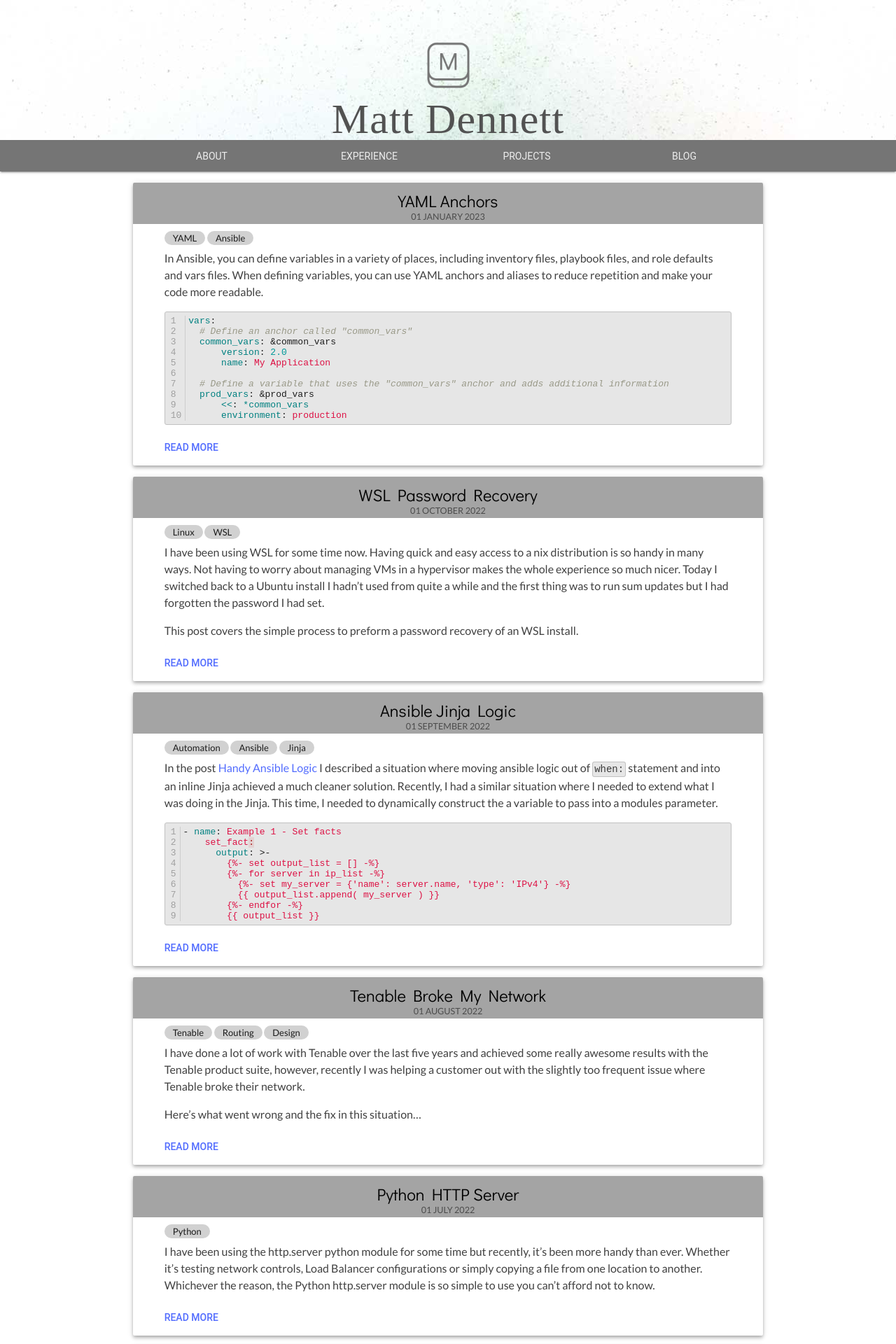
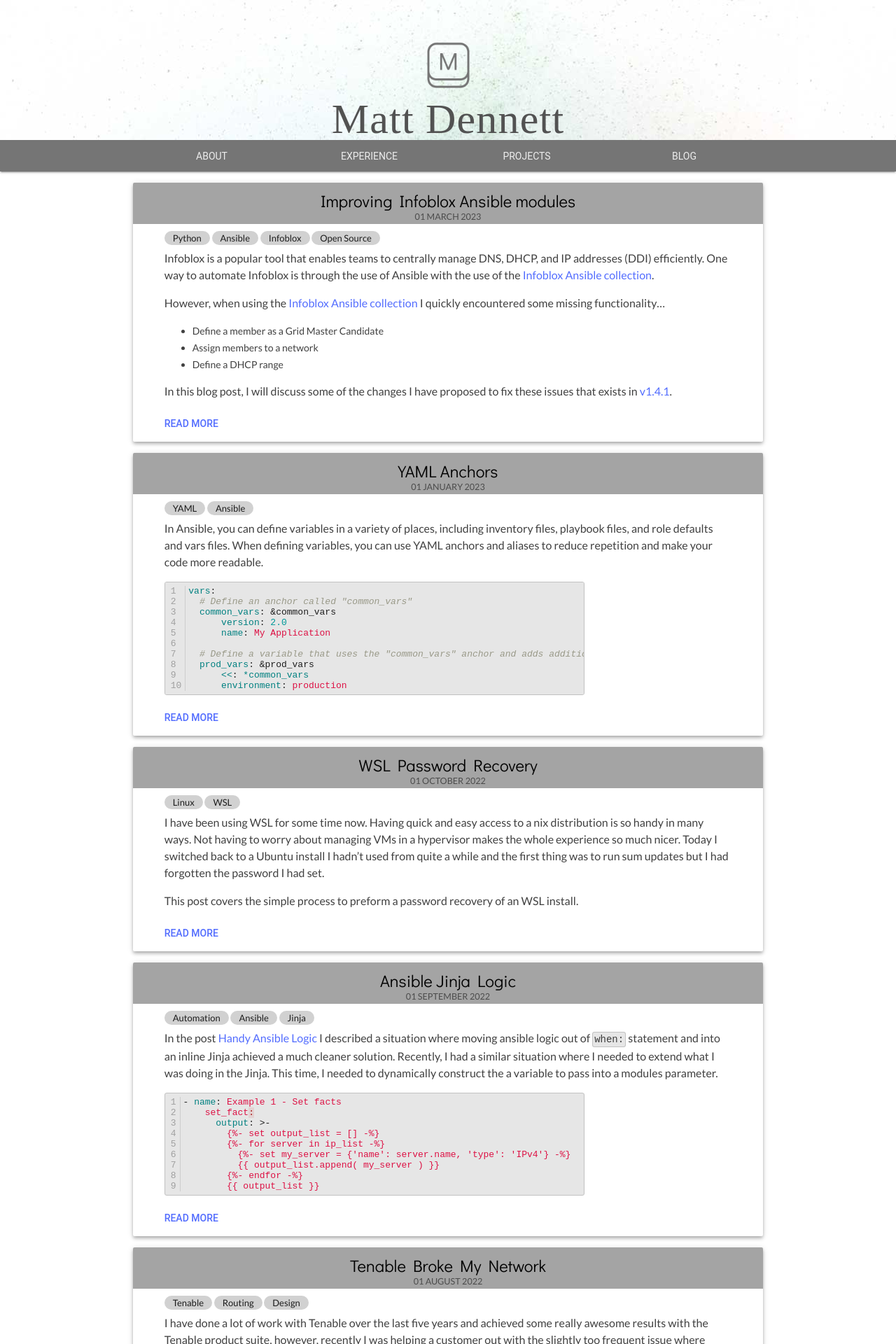
Before and after one commit to matthewdennett/matthewdennett.github.io, a Jekyll site: the page built from blog/index.html, in a window 1280 px wide. Shown: the top 1920 px of the page at 70% size. Built offline with Jekyll 4.4.1, drawn with Linux system fonts in a browser that asks for light colours; nearby versions of some CDN libraries; some web fonts are replaced; some of the changed lines change nothing that is shown.

Commit message:
New post and code box formatting

````diff
--- /dev/null
+++ b/_posts/2023-03-01-Improving-Infoblox-Ansible.md
@@ -0,0 +1,186 @@
+---
+layout: post
+title: Improving Infoblox Ansible modules
+tags:
+- Python
+- Ansible
+- Infoblox
+- Open Source
+show: true
+---
+
+Infoblox is a popular tool that enables teams to centrally manage DNS, DHCP, and IP addresses (DDI) efficiently. One way to automate Infoblox is through the use of Ansible with the use of the [Infoblox Ansible collection](https://galaxy.ansible.com/infoblox/nios_modules).
+
+However, when using the [Infoblox Ansible collection](https://galaxy.ansible.com/infoblox/nios_modules) I quickly encountered some missing functionality…
+
+- Define a member as a Grid Master Candidate
+- Assign members to a network
+- Define a DHCP range
+
+In this blog post, I will discuss some of the changes I have proposed to fix these issues that exists in [v1.4.1](https://galaxy.ansible.com/infoblox/nios_modules).
+
+
+<!--more-->
+
+#### Grid Master Candidate
+
+The role of a GMC in the Infoblox Grid is quite important, it's pretty much the DR solution for management the Infoblox platform. As such I was really surprised that it wasn't already included in the nios_member module.
+
+This was a fairly simple fix to implement. The Infoblox API(WAPI) member endpoint accepts a boolean for the ```master_candidate``` field to enable or disable a member as a Grid Master Candidate flag for a member. As the nios_modules use the WAPI API to apply configuration changes, I just need to update the nios_member module to accept the ```master_candidate``` field that would in turn be passed to the API endpoint.
+
+To achieve this I just needed to add a small update to the ```ib_spec``` definition in the nios_member.py file. Here's the updated change...
+
+{% highlight Python linenos %}
+master_candidate=dict(type='bool', default=False)
+{% endhighlight %}
+
+This update adds the ```master_candidtate``` element with the default value being set to false.
+
+Now you can define or update a Grid member to be a Grid Master Candiadate like show in the example below.
+
+{% highlight yaml linenos %}
+---
+- name: Add a Grid Master Candidate to the grid with IPv4 address
+  infoblox.nios_modules.nios_member:
+    host_name: member01.localdomain
+    master_candidate: true
+    vip_setting:
+      - address: 192.168.1.100
+        subnet_mask: 255.255.255.0
+        gateway: 192.168.1.1
+    config_addr_type: IPV4
+    platform: VNIOS
+    comment: "Created by Ansible"
+    state: present
+    provider:
+      host: "{{ inventory_hostname_short }}"
+      username: admin
+      password: admin
+  connection: local
+...
+{% endhighlight %}
+
+#### Network Member Assignment
+
+Being able to assign Grid members to a network is a prerequisite for networks to be configured to server DHCP for fixed addresses or ranges. Not being able to assign members directly though the ansible nios_network module is quite limiting for a DDI product.
+
+The WAPI API commonly uses the concept of a ‘struct’ when there is the need for data to be passed in with a specific structure. The WAPI doco describes a wide variety of structs and their associated properties. Each struct is identified with the key ```_struct``` and the value naming the type of struct being passed in.  Below is an example 'dhcpmember' struct needed to be passed to the WAPI API to associate the Grid member 'member1.localdomain' to a network object.
+
+{% highlight yaml linenos %}
+members:
+  - _struct: 'dhcpmember'
+    name: 'member1.localdomain'
+{% endhighlight %}
+
+First step to address this issue was to update the nios_network module to accept the addition ‘members’ element. Like earlier to as pretty straight forward updating the ```ib_spec``` definition in nios_network.py.
+
+{% highlight Python linenos %}
+members=dict(type='list', elements='dict', default=[])
+{% endhighlight %}
+
+This update adds the ```members``` element as a list of dictionaries with the default value being an empty list.
+
+This change itself would be enough to enable member assignment, however it would require the user of the module to pass in a list of structs like show in the earlier example. It would work, but it a bit clunky needing the user to know the details of the WAPI struct required. To keep the module use simple I was thinking that the struct should be created by the module from a simple list passed in by the user. So the user would only need  to add the ```members``` element like this.
+
+{% highlight yaml linenos %}
+members:
+  - name: 'member1.localdomain'
+{% endhighlight %}
+
+Much cleaner and straight forward for someone not **familiar** with the WAPI API structs.
+
+To apply this conversion I added the following function to the ```api.py``` file, which is called when a network v4 or v6 object is being configured.
+
+{% highlight Python linenos %}
+def convert_members_to_struct(member_spec):
+    ''' Transforms the members list of the Network module arguments into a
+    valid WAPI struct. This function will change arguments into the valid
+    wapi structure.
+    '''
+    if 'members' in member_spec.keys():
+        member_spec['members'] = [{'_struct': 'dhcpmember', 'name': k['name']} for k in member_spec['members']]
+    return member_spec
+{% endhighlight %}
+
+This function uses list comprehension to construct, the required struct key value pairs for each member in the list, when the ```members``` key has been defined in the ansible code.
+
+Now you can assigne Grid Members to a newwork like the example below.
+
+{% highlight yaml linenos %}
+- name: Create network with member assignment for a network ipv4
+  infoblox.nios_modules.nios_network:
+    network: 192.168.10.0/24
+    comment: This is a test comment
+    members:
+      - name: member1.infoblox
+      - name: member2.infoblox
+    state: present
+    provider:
+      host: "{{ inventory_hostname_short }}"
+      username: admin
+      password: admin
+  connection: local
+{% endhighlight %}
+
+
+#### DHCP range
+
+As assigning Grid members to a network wasn’t possible though the nios_network module a module for creating a DHCP range wouldn’t be of much use or be able to function correctly. Now with the above changes implemented, a new module to manage nios_range objects is possible. As this was a new module being added to the collection the changes required were quite a lot bigger.
+
+Other than the creation of the module and ```ib_spec```  definition of the available input options, some addition logic to handle the require input data structs for the DHCP member type. This time some error checking is required to ensure only one DHCP member type is defined at any one time. For this, I added  the function `def convert_range_member_to_struct(module):` to the nios_range.py file that is called before the WAPI API object is created.
+
+Here is what the function looks like…
+
+
+{% highlight Python linenos %}
+def convert_range_member_to_struct(module):
+    '''This function will check the module input to ensure that only one member assignment type is specified at once.
+    Member passed in is converted to the correct struct for the API to understand bassed on the member type.
+    '''
+    # Error checking that only one member type was defined
+    params = [k for k in module.params.keys() if module.params[k] is not None]
+    opts = list(set(params).intersection(['member', 'failover_association', 'ms_server']))
+    if len(opts) > 1:
+        raise AttributeError("'%s' can not be defined when '%s' is defined!" % (opts[0], opts[1]))
+
+    # A member node was passed in. Ehsure the correct type and struct
+    if 'member' in opts:
+        module.params['member'] = {'_struct': 'dhcpmember', 'name': module.params['member']}
+        module.params['server_association_type'] = 'MEMBER'
+    # A FO association was passed in. Ensure the correct type is set
+    elif 'failover_association' in opts:
+        module.params['server_association_type'] = 'FAILOVER'
+    # MS server was passed in. Ensure the correct type and struct
+    elif 'ms_server' in opts:
+        module.params['ms_server'] = {'_struct': 'msdhcpserver', 'ipv4addr': module.params['ms_server']}
+        module.params['server_association_type'] = 'MS_SERVER'
+
+    return module
+{% endhighlight %}
+
+Using list comprehension, a list of option keys is created for any option that has been configured with a value. This allows for us to check that only one DHCP member type has been defined by checking the length of the intersection between the two list and raise a descriptive error when more than one exists.
+
+Next we set the appropriate ```server_association_type``` for the options passed in and construct the required data struct for the API to process.
+
+So now we can create a network range like this...
+
+{% highlight yaml linenos %}
+- name: Configure a ipv4 range served by a member
+  infoblox.nios_modules.nios_range:
+    network: 192.168.10.0/24
+    start: 192.168.10.10
+    end: 192.168.10.20
+    name: Test Range 1
+    member: infoblox1.localdomain
+    comment: this is a test comment
+    state: present
+    provider:
+      host: "{{ inventory_hostname_short }}"
+      username: admin
+      password: admin
+  connection: local
+{% endhighlight %}
+
+#### Conclusion
+
+The GitHub project has recently changed over to a new set of maintainers, which has slowed down the review and QA process quite a lot whole they are still getting up to spped with the project. At the time of writing this post, the PR is yet to approved and merged. You can find this PR here if you would like to have a closer look.
--- a/css/styles.css
+++ b/css/styles.css
@@ -108,8 +108,6 @@ footer {
     -ms-flex: 1;
     flex: 1;
     line-height: 42px;
-    /* color: #F7F7F7; */
-    /* color: red; */
 }
 
 /*--------------- Cards ---------------*/
--- a/css/syntax.css
+++ b/css/syntax.css
@@ -1,11 +1,13 @@
 .highlight {
     background: rgb(230, 230, 230);
     /* max-height: 300px; */
+    max-width: 600px;
     overflow: scroll;
     border: 1px #C1C1C1;
     border-radius: 3px;
     overflow-x: hidden;
     overflow-y: hidden;
+
 }
 
 figure {
````
